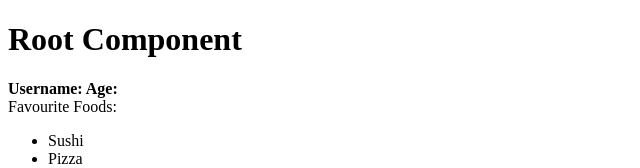
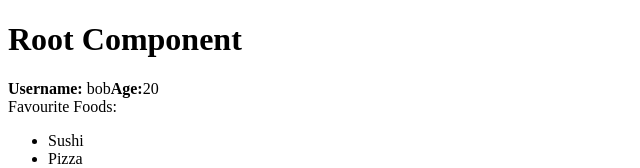
Before and after one commit to ChristineMuchiri/React-Series, a React (Vite) app in the folder react-tutorial/: page / in a window 1280 px wide. Shown: the top 168 px of the page, without its empty margins (0-640 px from the left). Built offline with nearby package versions, Linux system fonts and the light colour scheme.

Commit message:
fragments

```diff
--- a/react-tutorial/src/App.jsx
+++ b/react-tutorial/src/App.jsx
@@ -9,6 +9,7 @@ export default function App() {
             <h1>Root Component</h1>
             <UserProfile
                 username='bob'
+                Age='20'
                 isLoggedIn={true}
                 favouriteFoods={[
                     {
--- a/react-tutorial/src/components/UserUsername.jsx
+++ b/react-tutorial/src/components/UserUsername.jsx
@@ -4,7 +4,7 @@ export function UserUsername(props) {
     return (
         <React.Fragment>
             <b>Username: </b>
-            <span>{props.trimmedUsername}</span>
+            <span>{props.username}</span>
         </React.Fragment>
     )
 }
```
